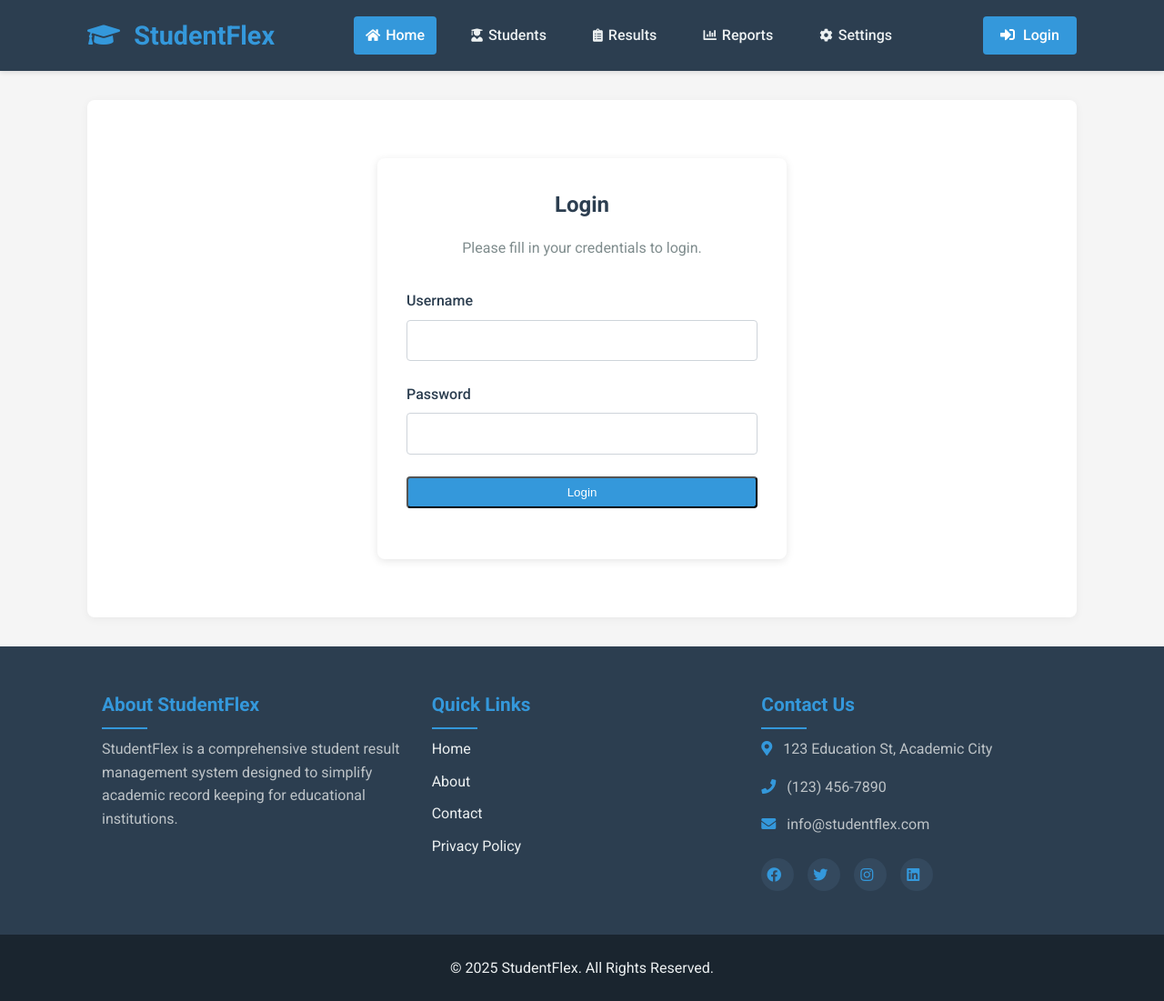
After one commit to hamzatarifturing/studentflex, a PHP site: page /login.php in a window 1280 px wide. The commit adds this page. Shown: the whole page at 91% size. Run offline with PHP 8.4, Linux system fonts and the light colour scheme.

Commit message:
Conversation 1 - Interaction 4 - Model Selected: B
This commit includes the implementation of user's login functionality

```diff
--- a/assets/css/styles.css
+++ b/assets/css/styles.css
@@ -300,3 +300,126 @@ footer {
         font-size: 1.2rem;
     }
 }
+
+/* Login Form Styles */
+.login-wrapper {
+    display: flex;
+    justify-content: center;
+    align-items: center;
+    padding: 2rem 0;
+}
+
+.login-form-container {
+    background-color: #fff;
+    border-radius: 8px;
+    box-shadow: 0 2px 10px rgba(0,0,0,0.1);
+    padding: 2rem;
+    width: 100%;
+    max-width: 450px;
+}
+
+.login-form-container h2 {
+    color: #2c3e50;
+    margin-bottom: 1rem;
+    text-align: center;
+}
+
+.login-form-container p {
+    color: #7f8c8d;
+    margin-bottom: 2rem;
+    text-align: center;
+}
+
+.form-group {
+    margin-bottom: 1.5rem;
+}
+
+.form-group label {
+    display: block;
+    margin-bottom: 0.5rem;
+    color: #2c3e50;
+    font-weight: 500;
+}
+
+.form-control {
+    display: block;
+    width: 100%;
+    padding: 0.6rem 0.75rem;
+    font-size: 1rem;
+    line-height: 1.5;
+    color: #495057;
+    background-color: #fff;
+    background-clip: padding-box;
+    border: 1px solid #ced4da;
+    border-radius: 4px;
+    transition: border-color 0.15s ease-in-out, box-shadow 0.15s ease-in-out;
+}
+
+.form-control:focus {
+    border-color: #3498db;
+    outline: 0;
+    box-shadow: 0 0 0 0.2rem rgba(52, 152, 219, 0.25);
+}
+
+.is-invalid {
+    border-color: #dc3545;
+}
+
+.invalid-feedback {
+    display: block;
+    width: 100%;
+    margin-top: 0.25rem;
+    font-size: 0.875rem;
+    color: #dc3545;
+}
+
+.btn-login {
+    display: block;
+    width: 100%;
+    text-align: center;
+}
+
+.btn-logout {
+    background-color: #e74c3c;
+    color: white;
+}
+
+.btn-logout:hover {
+    background-color: #c0392b;
+}
+
+.user-greeting {
+    margin-right: 10px;
+    color: #ecf0f1;
+}
+
+/* Alert Styles */
+.alert {
+    padding: 0.75rem 1.25rem;
+    margin-bottom: 1rem;
+    border: 1px solid transparent;
+    border-radius: 4px;
+}
+
+.alert-danger {
+    color: #721c24;
+    background-color: #f8d7da;
+    border-color: #f5c6cb;
+}
+
+.alert-success {
+    color: #155724;
+    background-color: #d4edda;
+    border-color: #c3e6cb;
+}
+
+.welcome-alert {
+    margin-top: 1rem;
+}
+
+/* User info section */
+.user-info {
+    padding: 1rem;
+    background-color: #f8f9fa;
+    border-radius: 4px;
+}
--- a/config/db.php
+++ b/config/db.php
@@ -3,7 +3,7 @@
 $host = 'localhost';
 $dbname = 'studentflex';
 $username = 'root';
-$password = '';
+$password = '12345678';
 
 // Establish database connection
 try {
--- a/includes/header.php
+++ b/includes/header.php
@@ -25,9 +25,17 @@
                     <li class="nav-item"><a href="#"><i class="fas fa-cog"></i> Settings</a></li>
                 </ul>
             </nav>
-            <div class="auth-buttons">
-                <a href="#" class="btn btn-login"><i class="fas fa-sign-in-alt"></i> Login</a>
-            </div>
+            <!-- Start PHP session if not already started -->
+<?php if (session_status() === PHP_SESSION_NONE) { session_start(); } ?>
+
+<div class="auth-buttons">
+    <?php if(isset($_SESSION["loggedin"]) && $_SESSION["loggedin"] === true): ?>
+        <span class="user-greeting">Hello, <?php echo htmlspecialchars($_SESSION["username"]); ?></span>
+        <a href="logout.php" class="btn btn-logout"><i class="fas fa-sign-out-alt"></i> Logout</a>
+    <?php else: ?>
+        <a href="login.php" class="btn btn-login"><i class="fas fa-sign-in-alt"></i> Login</a>
+    <?php endif; ?>
+</div>
             <!-- Mobile menu toggle -->
             <div class="menu-toggle">
                 <i class="fas fa-bars"></i>
--- /dev/null
+++ b/login.php
@@ -0,0 +1,140 @@
+<?php
+// Start session
+session_start();
+
+// Include database connection
+require_once 'config/db.php';
+
+// Define variables and initialize with empty values
+$username = $password = "";
+$username_err = $password_err = $login_err = "";
+
+// Check if user is already logged in
+if(isset($_SESSION["loggedin"]) && $_SESSION["loggedin"] === true){
+    // Redirect user to index page
+    header("location: index.php");
+    exit;
+}
+
+// Processing form data when form is submitted
+if($_SERVER["REQUEST_METHOD"] == "POST"){
+
+    // Validate username
+    if(empty(trim($_POST["username"]))){
+        $username_err = "Please enter username.";
+    } else{
+        $username = sanitize($conn, $_POST["username"]);
+    }
+
+    // Validate password
+    if(empty(trim($_POST["password"]))){
+        $password_err = "Please enter your password.";
+    } else{
+        $password = trim($_POST["password"]);
+    }
+
+    // Validate credentials
+    if(empty($username_err) && empty($password_err)){
+        // Prepare a select statement
+        $sql = "SELECT id, username, password, full_name, role FROM users WHERE username = ? AND status = 'active'";
+
+        if($stmt = mysqli_prepare($conn, $sql)){
+            // Bind variables to the prepared statement as parameters
+            mysqli_stmt_bind_param($stmt, "s", $param_username);
+
+            // Set parameters
+            $param_username = $username;
+
+            // Attempt to execute the prepared statement
+            if(mysqli_stmt_execute($stmt)){
+                // Store result
+                mysqli_stmt_store_result($stmt);
+
+                // Check if username exists, if yes then verify password
+                if(mysqli_stmt_num_rows($stmt) == 1){
+                    // Bind result variables
+                    mysqli_stmt_bind_result($stmt, $id, $username, $hashed_password, $full_name, $role);
+                    if(mysqli_stmt_fetch($stmt)){
+                        // Here we would normally use password_verify for hashed passwords
+                        // But for this example, we're using plain text as mentioned in the schema
+                        if($password === $hashed_password){
+                            // Password is correct, start a new session
+                            session_start();
+
+                            // Store data in session variables
+                            $_SESSION["loggedin"] = true;
+                            $_SESSION["id"] = $id;
+                            $_SESSION["username"] = $username;
+                            $_SESSION["full_name"] = $full_name;
+                            $_SESSION["role"] = $role;
+
+                            // Add alert message to session for welcome message
+                            $_SESSION["welcome_message"] = "Welcome, " . ucfirst($role) . " " . $full_name . "!";
+
+                            // Redirect user to index page
+                            header("location: index.php");
+                            exit;
+                        } else{
+                            // Password is not valid
+                            $login_err = "Invalid username or password.";
+                        }
+                    }
+                } else{
+                    // Username doesn't exist
+                    $login_err = "Invalid username or password.";
+                }
+            } else{
+                $login_err = "Oops! Something went wrong. Please try again later.";
+                error_log("Login query error: " . mysqli_error($conn));
+            }
+
+            // Close statement
+            mysqli_stmt_close($stmt);
+        } else {
+            $login_err = "Oops! Something went wrong. Please try again later.";
+            error_log("Login prepare statement error: " . mysqli_error($conn));
+        }
+    }
+
+    // Close connection
+    mysqli_close($conn);
+}
+?>
+
+<!DOCTYPE html>
+<html lang="en">
+<?php include_once 'includes/header.php'; ?>
+
+<div class="container main-content">
+    <div class="login-wrapper">
+        <div class="login-form-container">
+            <h2>Login</h2>
+            <p>Please fill in your credentials to login.</p>
+
+            <?php
+            if(!empty($login_err)){
+                echo '<div class="alert alert-danger">' . $login_err . '</div>';
+            }
+            ?>
+
+            <form action="<?php echo htmlspecialchars($_SERVER["PHP_SELF"]); ?>" method="post">
+                <div class="form-group">
+                    <label>Username</label>
+                    <input type="text" name="username" class="form-control <?php echo (!empty($username_err)) ? 'is-invalid' : ''; ?>" value="<?php echo $username; ?>">
+                    <span class="invalid-feedback"><?php echo $username_err; ?></span>
+                </div>
+                <div class="form-group">
+                    <label>Password</label>
+                    <input type="password" name="password" class="form-control <?php echo (!empty($password_err)) ? 'is-invalid' : ''; ?>">
+                    <span class="invalid-feedback"><?php echo $password_err; ?></span>
+                </div>
+                <div class="form-group">
+                    <button type="submit" class="btn btn-login">Login</button>
+                </div>
+            </form>
+        </div>
+    </div>
+</div>
+
+<?php include_once 'includes/footer.php'; ?>
+</html>
```
Also changed, not shown: index.php (+39 -4 lines), logout.php (added, +14 -0 lines).
